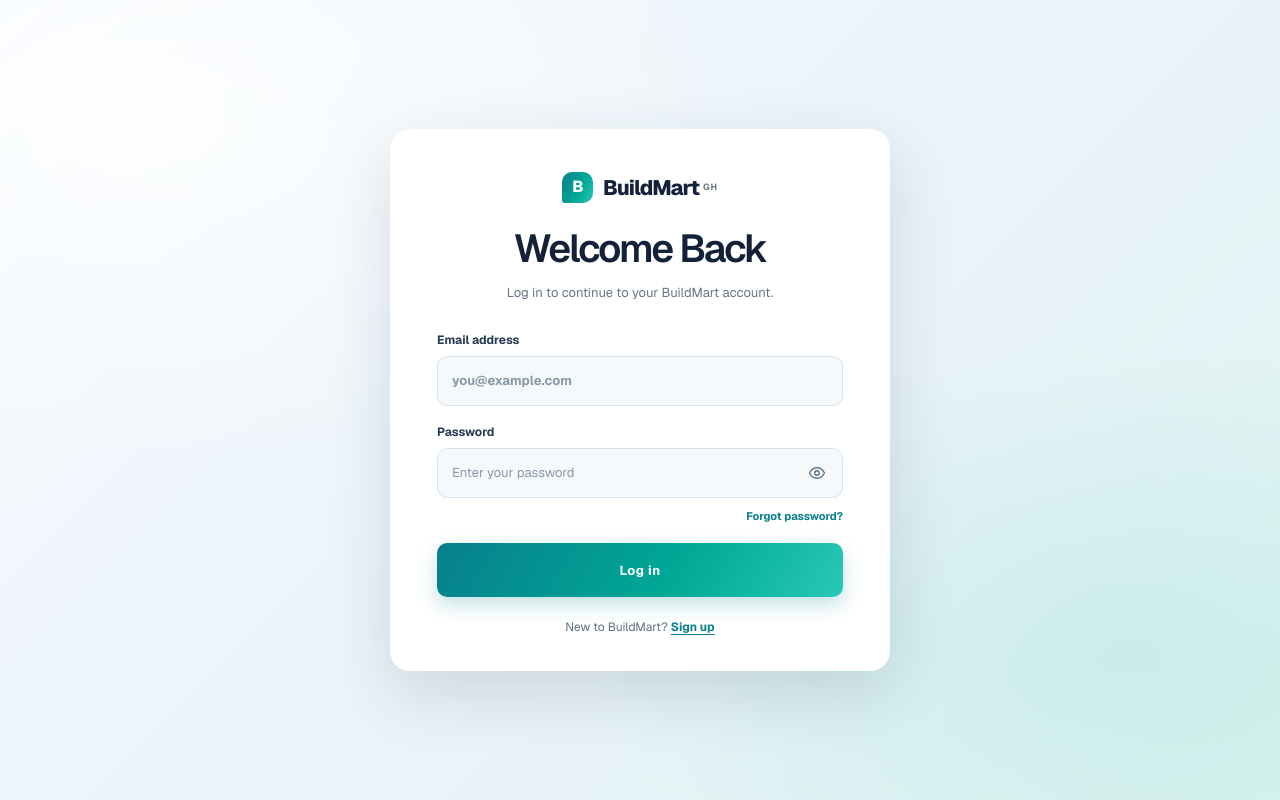
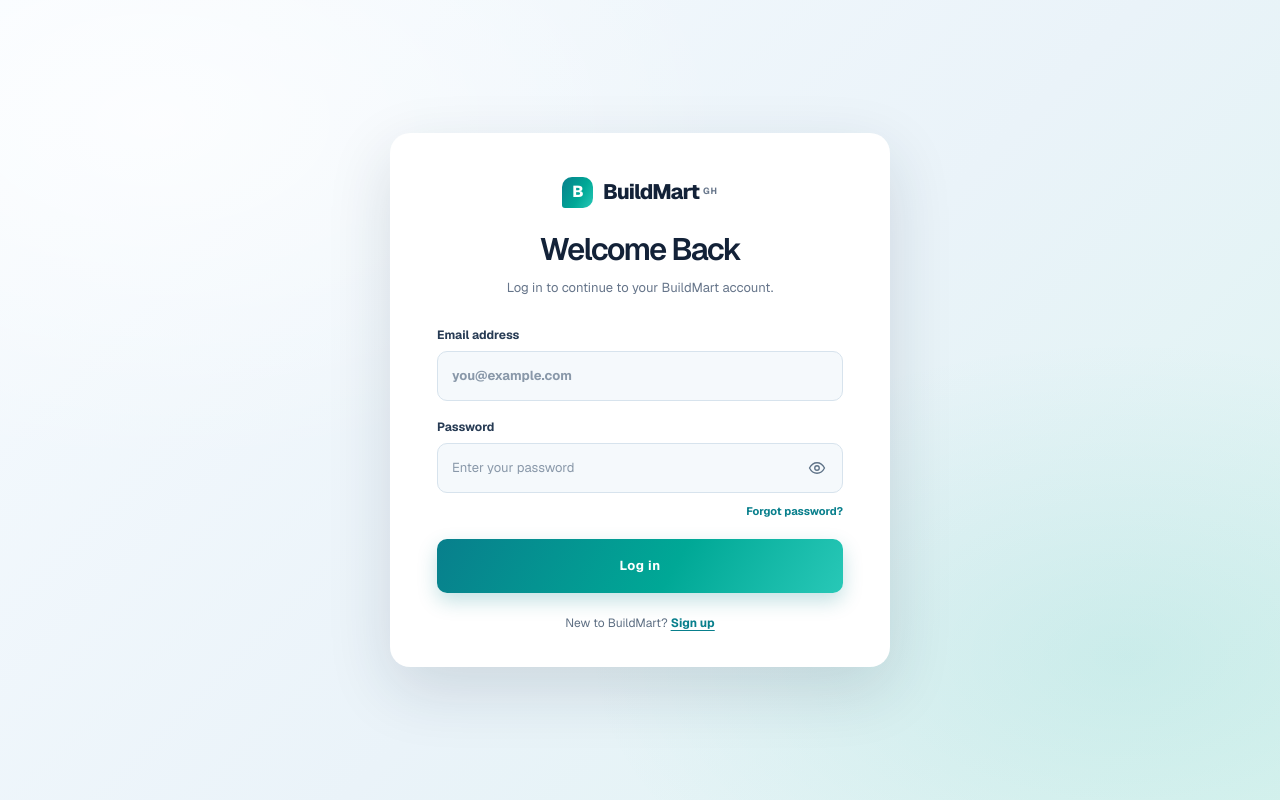
Before and after one commit to Uncle2-Tee/BuildMart, a Next.js app: page /login in a window 1280 px wide. Built offline with nearby package versions, Linux system fonts and the light colour scheme; no server answers.

Commit message:
login and forgot password pages updated

```diff
--- a/app/account-layout.js
+++ b/app/account-layout.js
@@ -14,7 +14,7 @@ export default function AccountLayout({ mode, initialRole = "", setup, check, re
           <span className="mark brand-mark">B</span><span>BuildMart<span className="brand-country">GH</span></span>
         </Link>
         {isReset || isForgot ? <span className="eyebrow muted-eyebrow">ACCOUNT SECURITY</span> : null}
-        {!isSignup ? <h1>{isReset ? "Reset Password" : isForgot ? "Forgot Password?" : "Welcome Back"}</h1> : null}
+        {!isSignup ? <h1 className={mode === "login" || isForgot ? "login-heading" : undefined}>{isReset ? "Reset Password" : isForgot ? "Forgot Password?" : "Welcome Back"}</h1> : null}
         <p className="account-intro">
           {isSignup
             ? "Create your account to shop or start your seller journey."
--- a/app/globals.css
+++ b/app/globals.css
@@ -1805,6 +1805,10 @@ button {
   text-align: center;
 }
 
+.account-card .login-heading {
+  font-size: 31px;
+}
+
 .account-card .account-intro {
   max-width: 360px;
   margin: 0 auto;
--- a/app/site-footer.js
+++ b/app/site-footer.js
@@ -8,7 +8,8 @@ export default function SiteFooter() {
   if (
     pathname === "/dashboard/seller/market" ||
     pathname === "/login" ||
-    pathname === "/signup"
+    pathname === "/signup" ||
+    pathname === "/forgot-password"
   ) {
     return null;
   }
```
